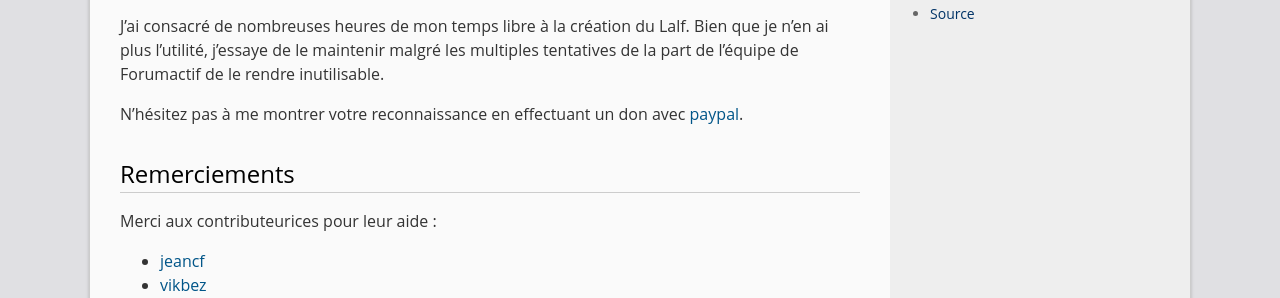
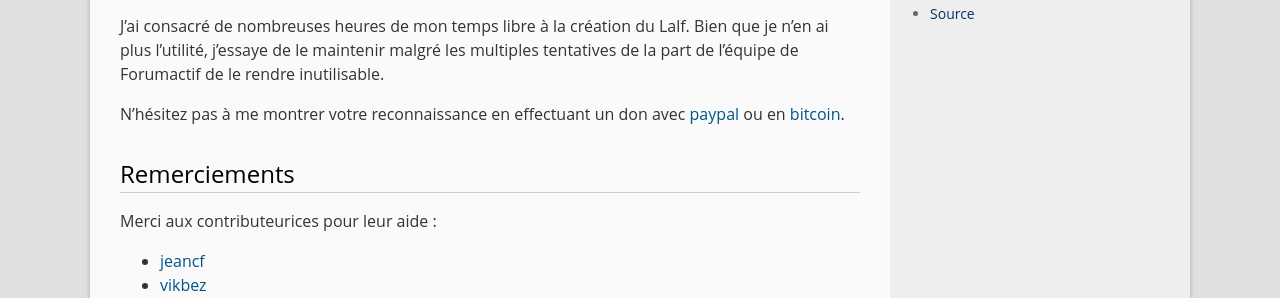
Before and after one commit to Roromis/Lalf-Forumactif, a Jekyll site: the page built from index.md, in a window 1280 px wide. Shown: the part 700-998 px from the top of the page. Built offline with Jekyll 4.4.1, drawn with Linux system fonts in a browser that asks for light colours.

Commit message:
Added bitcoin donation

```diff
--- a/_includes/links.md
+++ b/_includes/links.md
@@ -14,6 +14,7 @@
 
 [rapport de bug]: https://github.com/Roromis/Lalf-Forumactif/issues "Rapport de bug"
 [don paypal]: https://www.paypal.com/cgi-bin/webscr?cmd=_s-xclick&hosted_button_id=RXF2GPSMXNX2J "Don Paypal"
+[don bitcoin]: bitcoin:3A2xAccgrPunVBR3shHu1SJS6CbJ7qMyys "Don bitcoin"
 
 [python]: https://www.python.org/ "Python"
 [pyquery]: https://bitbucket.org/olauzanne/pyquery/	"PyQuery - jquery-like library for python"
--- a/index.md
+++ b/index.md
@@ -37,7 +37,7 @@ malgré les multiples tentatives de la part de l'équipe de Forumactif
 de le rendre inutilisable.
 
 N'hésitez pas à me montrer votre reconnaissance en effectuant un
-don avec [paypal][don paypal].
+don avec [paypal][don paypal] ou en [bitcoin][don bitcoin].
 
 ## Remerciements
 
```
